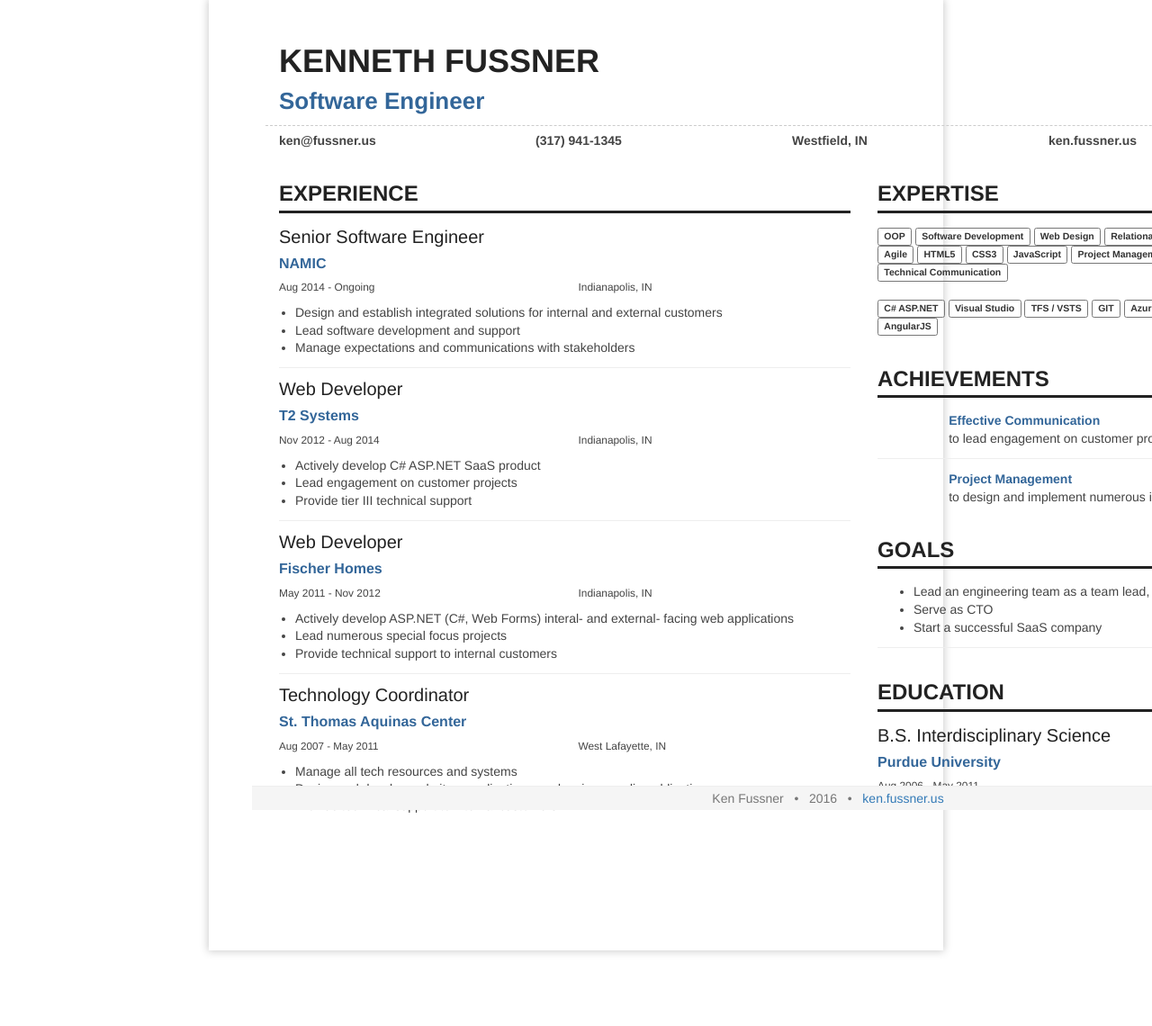
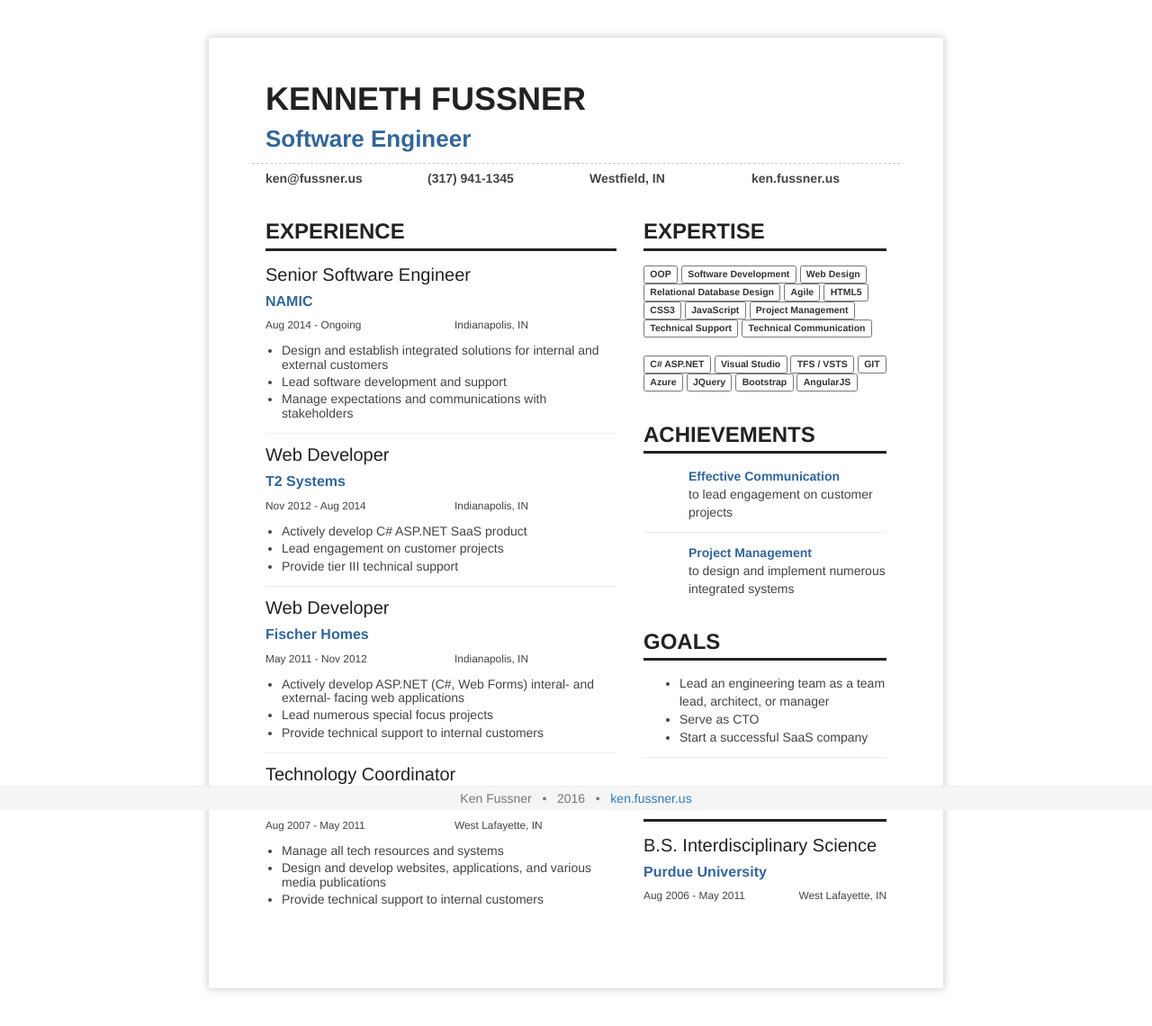
Before and after one commit to kenfussner/kenfussner.github.io, a Jekyll site: the page built from resume.html, in a window 1280 px wide. Shown: the whole page at 90% size. Built offline with Jekyll 4.4.1, drawn with Linux system fonts in a browser that asks for light colours.

Commit message:
resume updates

```diff
--- a/resume.html
+++ b/resume.html
@@ -3,11 +3,11 @@ layout: minimal
 ---
 
 <style>
-    body {
+    .main-content {
         width: 8.5in;
         height: 11in;
         padding: .5in;
-        margin: 0 auto;
+        margin: 3em auto;
         box-shadow: 0 0 9px 1px #ccc;
         color: #444;
     }
@@ -88,6 +88,16 @@ layout: minimal
         background-color: inherit;
         color: #333;
         border: solid 1px #777;
+    }
+
+    @media print {
+        .main-content {
+            margin: 0 auto;
+        }
+
+        footer {
+            display: none;
+        }
     }
 </style>
 <div class="container-fluid">
```
